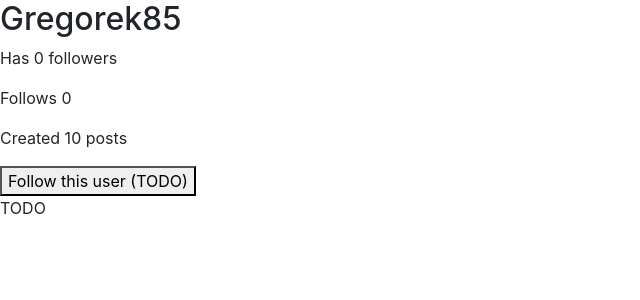
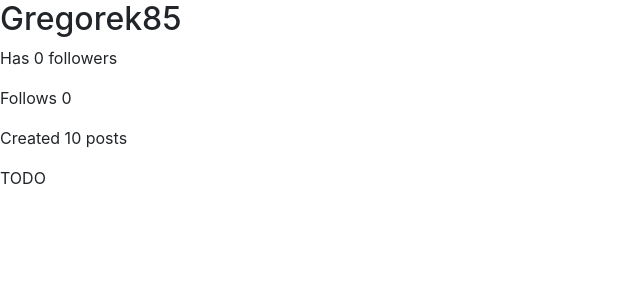
Before and after one commit to Gregorek85/CSW50Project4, a Django app: page /profile/1 in a window 1280 px wide. Shown: the part 56-356 px from the top of the page, without its empty margins (0-640 px from the left). Run offline with Django 3.2, Linux system fonts and the light colour scheme; a user stored in the database is signed in; data comes from the database, SQL or seed files in the repository; some libraries are stand-ins or nearby versions.

Commit message:
corrected profile and did following url

```diff
--- a/network/templates/network/layout.html
+++ b/network/templates/network/layout.html
@@ -24,7 +24,7 @@
                 </li>
                 {% if user.is_authenticated %}
                     <li class="nav-item">
-                        <a class="nav-link" href="#">Following</a>
+                        <a class="nav-link" href="{% url 'following'%}">Following</a>
                     </li>
                     <li class="nav-item">
                         <a class="nav-link" href="{% url 'logout' %}">Log Out</a>
--- a/network/templates/network/profile.html
+++ b/network/templates/network/profile.html
@@ -2,11 +2,13 @@
 
 {% block body %}
 <div class="flex-column">
-<h2>{{user.username}}</h2>
-<p>Has {{user.number_of_followers}} followers</p>
-<p>Follows {{user.no_of_following}}</p>
-<p>Created {{user.number_of_posts}} posts</p>
+<h2>{{req_user.username}}</h2>
+<p>Has {{req_user.number_of_followers}} followers</p>
+<p>Follows {{req_user.no_of_following}}</p>
+<p>Created {{req_user.number_of_posts}} posts</p>
+{%if req_user != user%}
 <button class="myBtn">Follow this user (TODO)</button>
+{%endif%}
 </div>
 
 
--- a/network/urls.py
+++ b/network/urls.py
@@ -8,4 +8,5 @@ urlpatterns = [
     path("logout", views.logout_view, name="logout"),
     path("register", views.register, name="register"),
     path("profile/<int:user_pk>", views.profile, name="profile"),
+    path("following", views.following, name="following"),
 ]
--- a/network/views.py
+++ b/network/views.py
@@ -1,14 +1,22 @@
 from django.contrib.auth import authenticate, login, logout
 from django.db import IntegrityError
-from django.http import HttpResponse, HttpResponseRedirect
+from django.http import Http404, HttpResponse, HttpResponseRedirect
 from django.shortcuts import render
 from django.urls import reverse
 
 from .models import User
 
 
+def following(request):
+    return render(request, "network/index.html")
+
+
 def profile(request, user_pk):
-    return render(request, "network/profile.html")
+    try:
+        req_user = User.objects.get(pk=user_pk)
+    except User.DoesNotExist:
+        raise Http404
+    return render(request, "network/profile.html", {"req_user": req_user})
 
 
 def index(request):
```
